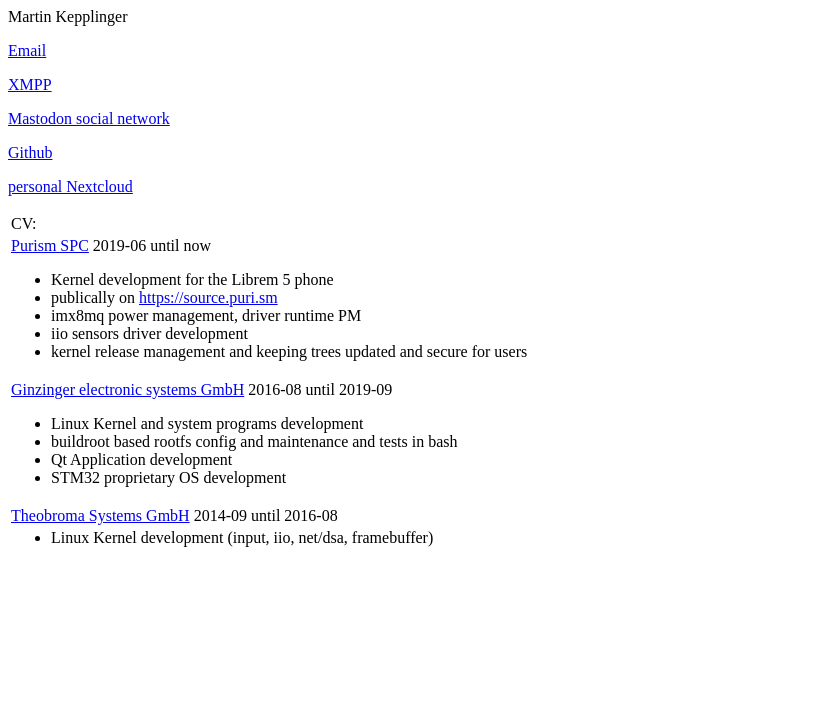
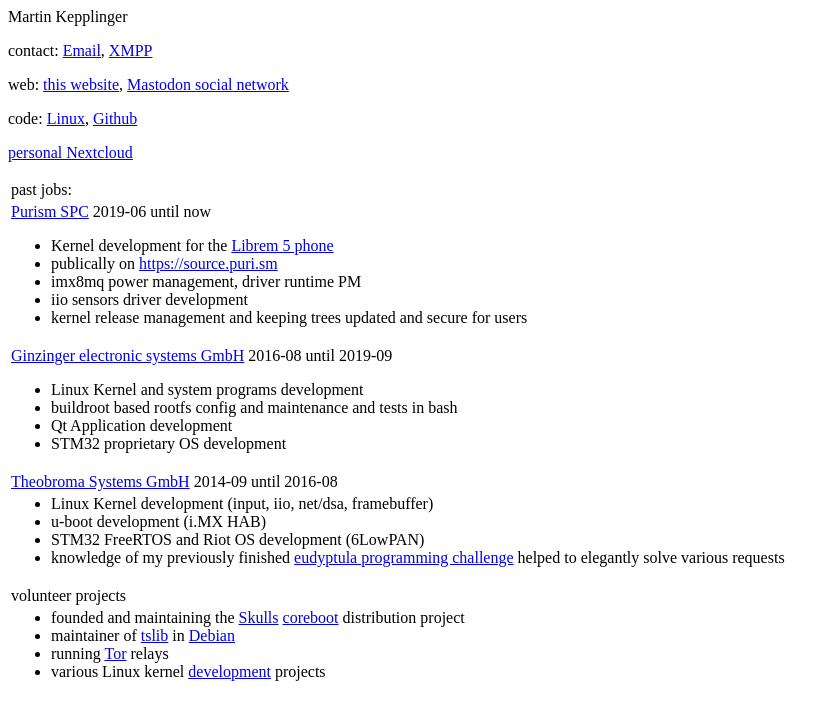
Before and after one commit to merge/website, a plain HTML site: page index.html in a window 1280 px wide. Shown: the whole page, without its empty margins (0-839 px from the left). Drawn offline with Linux system fonts and the light colour scheme.

Commit message:
cv additions

```diff
--- a/index.html
+++ b/index.html
@@ -4,21 +4,23 @@
 -->
 <body>
 <p>Martin Kepplinger</p>
-<p><a href="mailto:martink@posteo.de">Email</a></p>
-<p><a href="xmpp://martink@jabber.at">XMPP</a></p>
-<p><a href="https://social.librem.one/@merge">Mastodon social network</a></p>
-<p><a href="https://github.com/merge">Github</a></p>
+<p>contact: <a href="mailto:martink@posteo.de">Email</a>, <a href="xmpp://martink@jabber.at">XMPP</a></p>
+<p>web: <a href="https://tinyurl.com/martinkepplinger">this website</a>, <a href="https://social.librem.one/@merge">Mastodon social network</a></p>
+<p>code: <a href="https://git.kernel.org/pub/scm/linux/kernel/git/torvalds/linux.git/log/?qt=author&q=Martin+Kepplinger">Linux</a>, <a href="https://github.com/merge">Github</a></p>
 <p><a href="nextcloud">personal Nextcloud</a></p>
 <table>
 <tbody>
 <tr>
-<td>CV:</td>
+<td>
+past jobs:
+</td>
 </tr>
+
 <tr>
 <td>
 <a href="https://puri.sm">Purism SPC</a> 2019-06 until now
 <ul>
-<li>Kernel development for the Librem 5 phone</li>
+<li>Kernel development for the <a href="https://puri.sm/products/librem-5/">Librem 5 phone</a></li>
 <li>publically on <a href="https://source.puri.sm">https://source.puri.sm</a></li>
 <li>imx8mq power management, driver runtime PM</li>
 <li>iio sensors driver development</li>
@@ -26,6 +28,7 @@
 </ul>
 </td>
 </tr>
+
 <tr>
 <td><a href="https://ginzinger.com">Ginzinger electronic systems GmbH</a> 2016-08 until 2019-09
 <ul>
@@ -44,9 +47,29 @@
 <td>
 <ul>
 <li>Linux Kernel development (input, iio, net/dsa, framebuffer)</li>
+<li>u-boot development (i.MX HAB)</li>
+<li>STM32 FreeRTOS and Riot OS development (6LowPAN)</li>
+<li>knowledge of my previously finished <a href="http://eudyptula-challenge.org/">eudyptula programming challenge</a> helped to elegantly solve various requests</li>
 </ul>
 </td>
 </tr>
+
+<tr>
+<td>
+volunteer projects
+</td>
+</tr>
+<tr>
+<td>
+<ul>
+<li>founded and maintaining the <a href="https://github.com/merge/skulls">Skulls</a> <a href="https://www.coreboot.org/">coreboot</a> distribution project</li>
+<li>maintainer of <a href="http://tslib.org">tslib</a> in <a href="http://sejnfjrq6szgca7v.onion/">Debian</a></li>
+<li>running <a href="http://expyuzz4wqqyqhjn.onion/">Tor</a> relays</li>
+<li>various Linux kernel <a href="https://git.kernel.org/pub/scm/linux/kernel/git/torvalds/linux.git/log/?qt=author&q=Martin+Kepplinger">development</a> projects</li>
+</ul>
+</td>
+</tr>
+
 </tbody>
 </table>
 </body>
```
